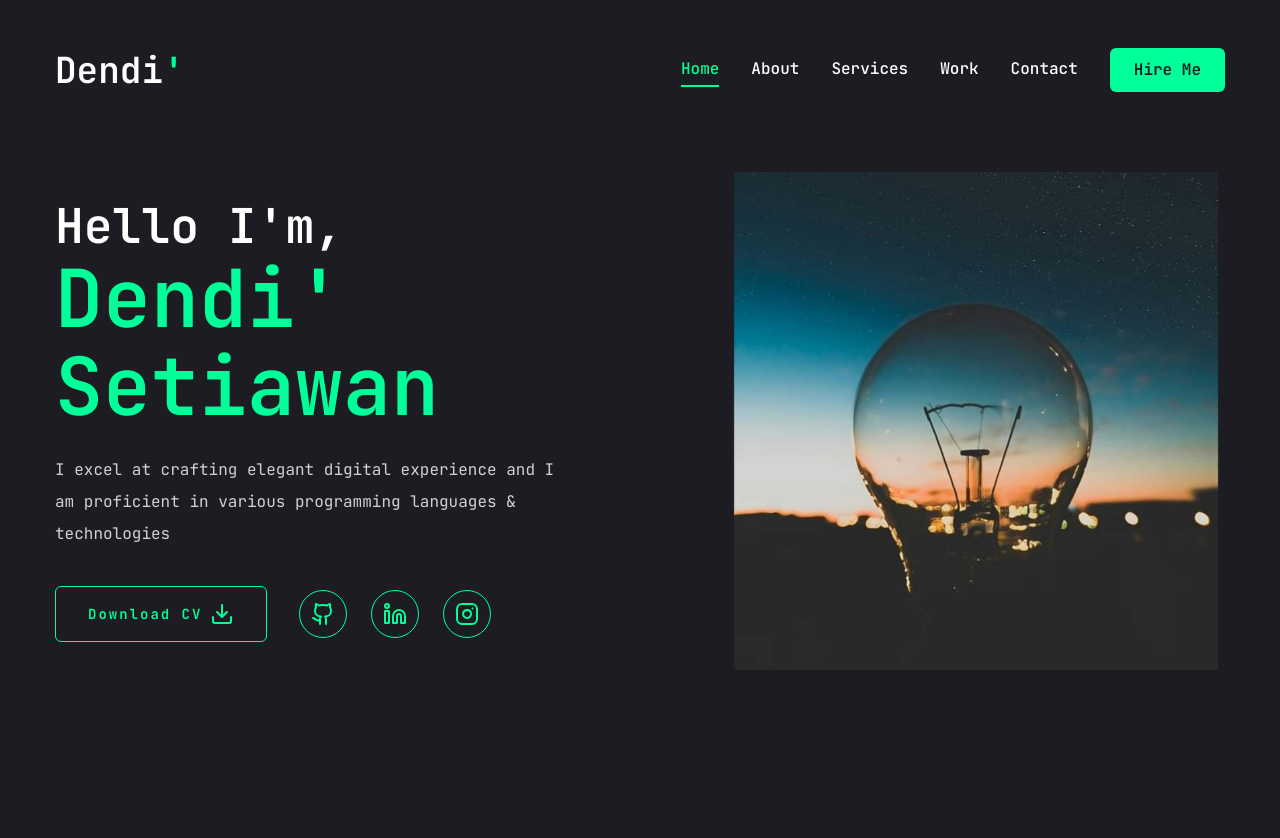
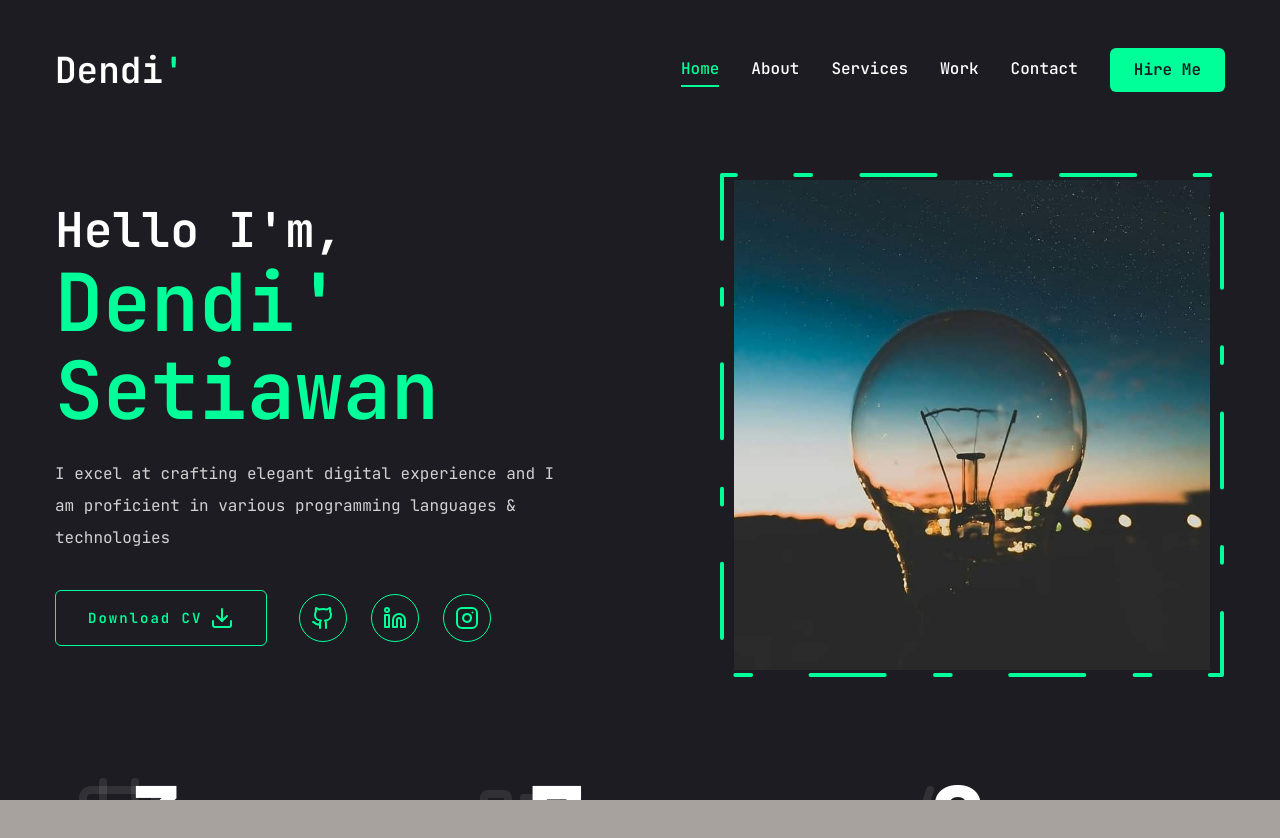
Before and after one commit to dendik-creation/dendik-creation-portfolio, a Next.js app: page / in a window 1280 px wide. Shown: the top 838 px of the page. Before the commit the page ends 800 px from the top, so only its background shows below. Built offline with nearby package versions, Linux system fonts and the light colour scheme.

Commit message:
feat: Add Counter Number Project at Home Page

```diff
--- a/app/page.tsx
+++ b/app/page.tsx
@@ -1,8 +1,10 @@
-import Photo from "@/components/common/Home/Photo";
-import Socials from "@/components/common/Home/Socials";
 import { Button } from "@/components/ui/button";
 import { Download } from "lucide-react";
 import React from "react";
+// Component
+import Photo from "@/components/common/Home/Photo";
+import Socials from "@/components/common/Home/Socials";
+import Stats from "@/components/common/Home/Stats";
 
 const Home: React.FC = () => {
   return (
@@ -44,6 +46,7 @@ const Home: React.FC = () => {
           </div>
         </div>
       </div>
+      <Stats />
     </section>
   );
 };
--- a/components/common/Home/Photo.tsx
+++ b/components/common/Home/Photo.tsx
@@ -18,16 +18,81 @@ const Photo: React.FC = () => {
           },
         }}
       >
-        <div className="w-[298px] h-[298px] xl:w-[498px] xl:h-[498px]">
+        <motion.div
+          initial={{ opacity: 0 }}
+          animate={{
+            opacity: 1,
+            transition: {
+              duration: 0.4,
+              delay: 2.4,
+              ease: "easeInOut",
+            },
+          }}
+          className="w-[298px] h-[298px] xl:w-[498px] xl:h-[498px] absolute"
+        >
           <Image
             src={"/assets/home/myPhoto.jpg"}
             priority
             quality={100}
             fill
             alt=""
-            className="object-contain"
+            className="object-contain pt-2 pl-2"
           />
-        </div>
+        </motion.div>
+
+        {/* Circle Svg */}
+        {/* <motion.svg
+          className="w-[300px] xl:w-[506px] h-[300px] xl:h-[506px]"
+          fill={"transparent"}
+          viewBox="0 0 506 506"
+          xmlns="http://www.w3.org/2000/svg"
+        >
+          <motion.circle
+            cx="253"
+            cy="253"
+            r="250"
+            stroke="#00ff99"
+            strokeWidth={4}
+            strokeLinecap={"round"}
+            strokeLinejoin={"round"}
+            initial={{ strokeDasharray: "24 10 0 0" }}
+            animate={{
+              strokeDasharray: ["15 120 25 25", "16 25 92 72", "4 250 22 22"],
+              rotate: [120, 360],
+            }}
+            transition={{
+              duration: 20,
+              repeat: Infinity,
+              repeatType: "loop",
+            }}
+          />
+        </motion.svg> */}
+
+        {/* Square Svg */}
+        <motion.svg
+          className="w-[300px] xl:w-[506px] h-[300px] xl:h-[506px]"
+          fill="transparent"
+          viewBox="0 0 506 506"
+          xmlns="http://www.w3.org/2000/svg"
+        >
+          <motion.path
+            d="M 3 3 H 503 V 503 H 3 Z"
+            stroke="#00ff99"
+            strokeWidth={4}
+            strokeLinecap="round"
+            strokeLinejoin="round"
+            initial={{ strokeDasharray: "24 20 0 0" }}
+            animate={{
+              strokeDasharray: ["15 120 25 25", "16 25 92 72", "4 250 22 22"],
+              strokeDashoffset: [0, -100, -400],
+            }}
+            transition={{
+              duration: 20,
+              repeat: Infinity,
+              repeatType: "reverse",
+            }}
+          />
+        </motion.svg>
       </motion.div>
     </div>
   );
--- /dev/null
+++ b/components/common/Home/Stats.tsx
@@ -0,0 +1,73 @@
+"use client";
+import { MyStats } from "@/types/TypeHome";
+import { motion } from "framer-motion";
+import { CalendarCheck2, CodeXml, ListTodo } from "lucide-react";
+import React from "react";
+
+import CountUp from "react-countup";
+
+const myStats: MyStats = [
+  {
+    number: 3,
+    text: "Years of experience",
+  },
+  {
+    number: 7,
+    text: "Project completed",
+  },
+  {
+    number: 8,
+    text: "Technologies mastered",
+  },
+];
+
+const Stats: React.FC = () => {
+  return (
+    <section className="pt-4 pb-12 xl:pt-0 xl:pb-0">
+      <div className="container mx-auto mb-12">
+        <motion.div
+          initial={{ opacity: 0 }}
+          animate={{
+            opacity: 1,
+            transition: {
+              duration: 0.4,
+              delay: 2,
+              ease: "easeInOut",
+            },
+          }}
+          className="flex flex-wrap gap-8 max-w-[80vw] mx-auto xl:max-w-none"
+        >
+          {myStats?.map((item, index) => (
+            <div
+              className="flex-1 flex gap-4 items-center relative justify-start xl:justify-center"
+              key={index}
+            >
+              {index == 0 ? (
+                <CalendarCheck2 className="absolute top-0 left-4 xl:w-24 xl:h-24 hidden xl:block z-0 text-stone-200/10" />
+              ) : index == 1 ? (
+                <ListTodo className="absolute top-0 left-4 xl:w-24 xl:h-24 hidden xl:block z-0 text-stone-200/10" />
+              ) : (
+                <CodeXml className="absolute top-0 left-4 xl:w-24 xl:h-24 hidden xl:block z-0 text-stone-200/10" />
+              )}
+              <CountUp
+                end={item.number}
+                duration={4}
+                delay={2}
+                className="text-6xl xl:text-8xl font-extrabold z-20"
+              />
+              <p
+                className={`${
+                  item?.text?.length < 15 ? "max-w-[100px]" : "max-w-[150px]"
+                } leading-snug text-white/90`}
+              >
+                {item.text}
+              </p>
+            </div>
+          ))}
+        </motion.div>
+      </div>
+    </section>
+  );
+};
+
+export default Stats;
--- a/components/transition/Stairs.tsx
+++ b/components/transition/Stairs.tsx
@@ -3,13 +3,13 @@ import React from "react";
 
 const stairAnimate = {
   initial: {
-    bottom: "0%",
+    top: "0%",
   },
   animate: {
-    bottom: "100%",
+    top: "100%",
   },
   exit: {
-    bottom: ["100%", "0%"],
+    top: ["100%", "0%"],
   },
 };
 
--- a/package.json
+++ b/package.json
@@ -21,6 +21,7 @@
     "lucide-react": "^0.379.0",
     "next": "14.2.3",
     "react": "^18",
+    "react-countup": "^6.5.3",
     "react-dom": "^18",
     "tailwind-merge": "^2.3.0",
     "tailwindcss-animate": "^1.0.7"
--- a/types/TypeHome.tsx
+++ b/types/TypeHome.tsx
@@ -4,3 +4,8 @@ export type SocialIcon = {
   icon: React.ReactNode;
   path: string;
 }[];
+
+export type MyStats = {
+  number: number;
+  text: string;
+}[];
```
Also changed, not shown: 1 other file (tests, documents, lock files or other folders).
